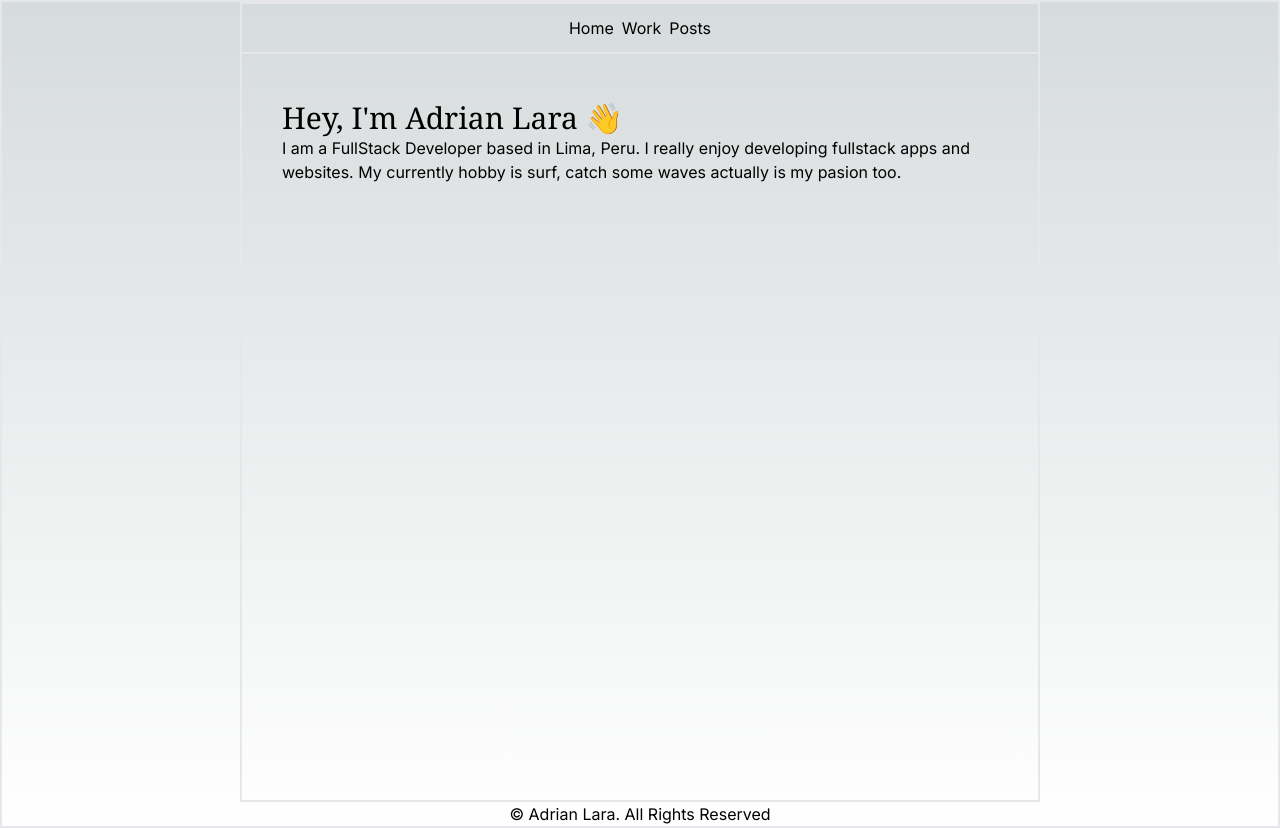
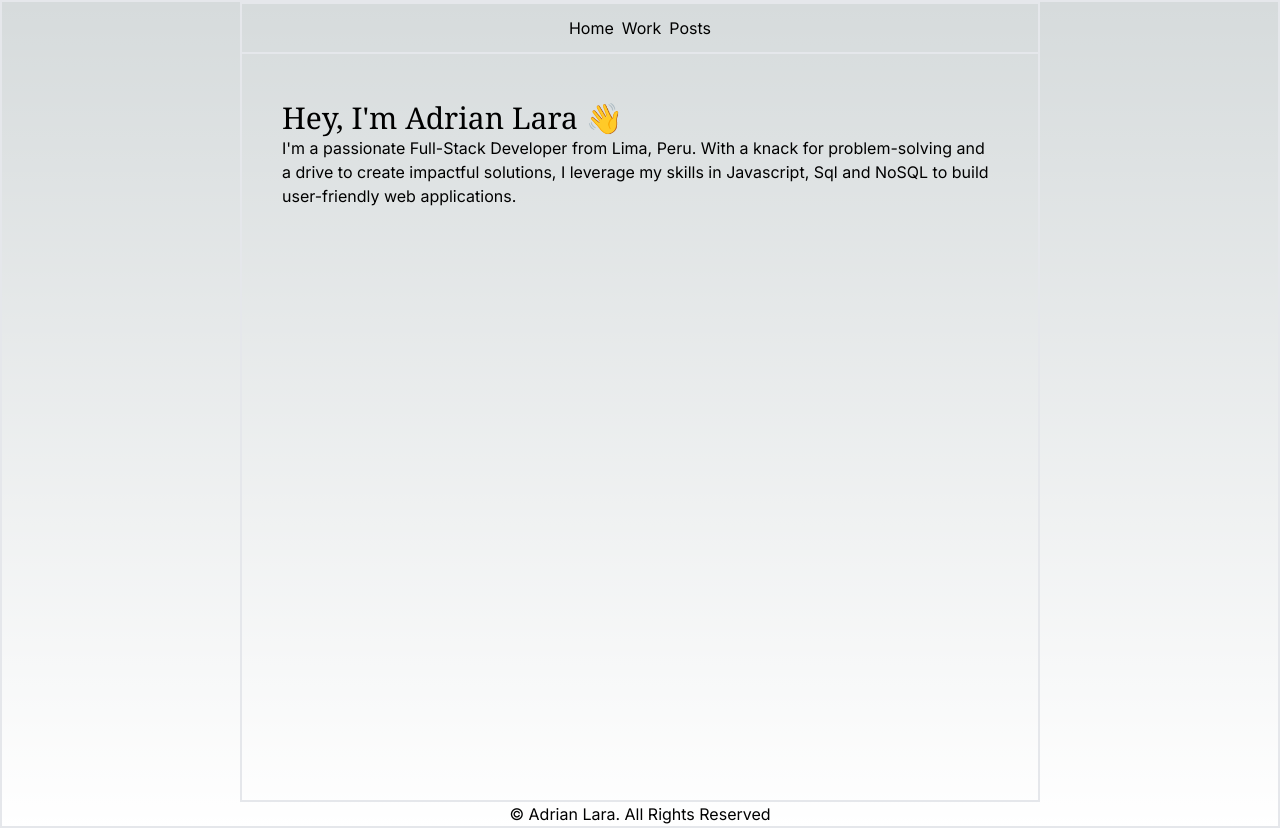
Before and after one commit to adrian1lara/portfolio-v1, a Next.js app: page / in a window 1280 px wide. Built offline with nearby package versions, Linux system fonts and the light colour scheme.

Commit message:
update text

```diff
--- a/src/components/myInfo.js
+++ b/src/components/myInfo.js
@@ -1,8 +1,10 @@
 export default function MyInfo() {
     return (
         <div>
-            <p>I am a FullStack Developer based in Lima, Peru. I really enjoy developing fullstack apps and websites. My currently hobby is surf,
-                catch some waves actually is my pasion too.
+            <p>
+            I'm a passionate Full-Stack Developer from Lima, Peru.  With a knack for problem-solving and
+            a drive to create impactful solutions, I leverage my skills in
+            Javascript, Sql and NoSQL  to build user-friendly web applications.
             </p>
         </div>
     )
```
